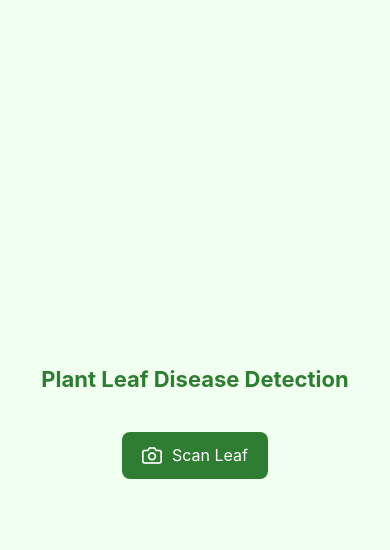
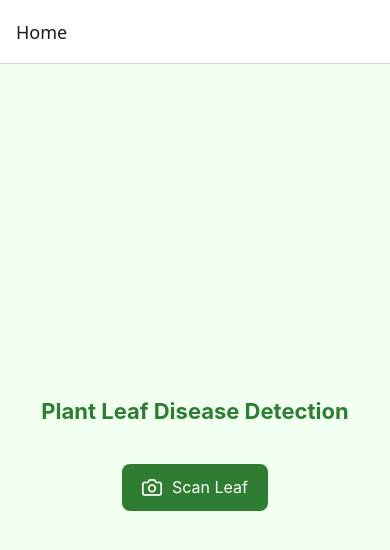
Before and after one commit to rahulgupta0306/Leaf, a React Native app: screen /Home in a window 390 px wide. Shown: the top 550 px of the page. Built offline with nearby package versions, Linux system fonts and the light colour scheme.

Commit message:
Navigation Added But Camera Not Working

```diff
--- a/App.tsx
+++ b/App.tsx
@@ -1,52 +1,12 @@
 import React from 'react';
-import { View, Text, TouchableOpacity, StyleSheet } from 'react-native';
-import Feather from 'react-native-vector-icons/Feather';
+import AppNavigator from './src/navigation/AppNavigator';
+import { Text } from 'react-native';
+import { SafeAreaProvider } from 'react-native-safe-area-context';
 
 export default function App() {
-  const handleScanLeaf = () => {
-    // This will later open the camera
-    console.log('Scan Leaf button pressed');
-  };
-
   return (
-    <View style={styles.container}>
-      <Text style={styles.title}>Plant Leaf Disease Detection</Text>
-
-      <TouchableOpacity style={styles.button} onPress={handleScanLeaf}>
-        <Feather name="camera" size={20} color="#fff" style={styles.icon} />
-        <Text style={styles.buttonText}>Scan Leaf</Text>
-      </TouchableOpacity>
-    </View>
+    <SafeAreaProvider>
+      <AppNavigator />
+    </SafeAreaProvider>
   );
 }
-
-const styles = StyleSheet.create({
-  container: {
-    flex: 1,
-    justifyContent: 'center',
-    alignItems: 'center',
-    backgroundColor: '#f0fff0',
-    padding: 20,
-  },
-  title: {
-    fontSize: 22,
-    fontWeight: 'bold',
-    marginBottom: 40,
-    color: '#2e7d32',
-  },
-  button: {
-    flexDirection: 'row',
-    backgroundColor: '#2e7d32',
-    paddingVertical: 12,
-    paddingHorizontal: 20,
-    borderRadius: 8,
-    alignItems: 'center',
-  },
-  icon: {
-    marginRight: 10,
-  },
-  buttonText: {
-    color: '#fff',
-    fontSize: 16,
-  },
-});
--- /dev/null
+++ b/src/navigation/AppNavigator.tsx
@@ -0,0 +1,24 @@
+import React from 'react';
+import { createStackNavigator } from '@react-navigation/stack';
+import { NavigationContainer } from '@react-navigation/native';
+
+import CameraScreen from '../screens/CameraScreen';
+import HomeScreen from '../screens/HomeScreen';
+
+export type RootStackParamList = {
+  Home: undefined;
+  Camera: undefined;
+};
+
+const Stack = createStackNavigator<RootStackParamList>();
+
+export default function AppNavigator() {
+  return (
+    <NavigationContainer>
+      <Stack.Navigator initialRouteName="Home">
+        <Stack.Screen name="Home" component={HomeScreen} />
+        <Stack.Screen name="Camera" component={CameraScreen} />
+      </Stack.Navigator>
+    </NavigationContainer>
+  );
+}
--- /dev/null
+++ b/src/screens/CameraScreen.tsx
@@ -0,0 +1,21 @@
+import React from 'react';
+import { View, StyleSheet } from 'react-native';
+import {
+  Camera,
+  useCameraDevice,
+  useCameraPermission,
+} from 'react-native-vision-camera';
+
+export default function CameraScreen() {
+  const device = useCameraDevice('back');
+  const { hasPermission } = useCameraPermission();
+
+  if (!hasPermission) return null;
+  if (device == null) return null;
+
+  return (
+    <View style={StyleSheet.absoluteFill}>
+      <Camera style={StyleSheet.absoluteFill} device={device} isActive={true} />
+    </View>
+  );
+}
--- /dev/null
+++ b/src/screens/HomeScreen.tsx
@@ -0,0 +1,61 @@
+import React from 'react';
+import { View, Text, TouchableOpacity, StyleSheet } from 'react-native';
+import Feather from 'react-native-vector-icons/Feather';
+import { NativeStackNavigationProp } from '@react-navigation/native-stack';
+import { RootStackParamList } from '../navigation/AppNavigator';
+import { useNavigation } from '@react-navigation/native';
+
+type HomeScreenNavigationProp = NativeStackNavigationProp<
+  RootStackParamList,
+  'Home'
+>;
+
+export default function HomeScreen() {
+  const navigation = useNavigation<HomeScreenNavigationProp>();
+
+  const handleScanLeaf = () => {
+    navigation.navigate("Camera");
+  };
+
+  return (
+    <View style={styles.container}>
+      <Text style={styles.title}>Plant Leaf Disease Detection</Text>
+
+      <TouchableOpacity style={styles.button} onPress={handleScanLeaf}>
+        <Feather name="camera" size={20} color="#fff" style={styles.icon} />
+        <Text style={styles.buttonText}>Scan Leaf</Text>
+      </TouchableOpacity>
+    </View>
+  );
+}
+
+const styles = StyleSheet.create({
+  container: {
+    flex: 1,
+    justifyContent: 'center',
+    alignItems: 'center',
+    backgroundColor: '#f0fff0',
+    padding: 20,
+  },
+  title: {
+    fontSize: 22,
+    fontWeight: 'bold',
+    marginBottom: 40,
+    color: '#2e7d32',
+  },
+  button: {
+    flexDirection: 'row',
+    backgroundColor: '#2e7d32',
+    paddingVertical: 12,
+    paddingHorizontal: 20,
+    borderRadius: 8,
+    alignItems: 'center',
+  },
+  icon: {
+    marginRight: 10,
+  },
+  buttonText: {
+    color: '#fff',
+    fontSize: 16,
+  },
+});
```
Also changed, not shown: package.json (+8 -1 lines), tsconfig.json (+6 -1 lines), 3 other files (tests, documents, lock files or other folders).
